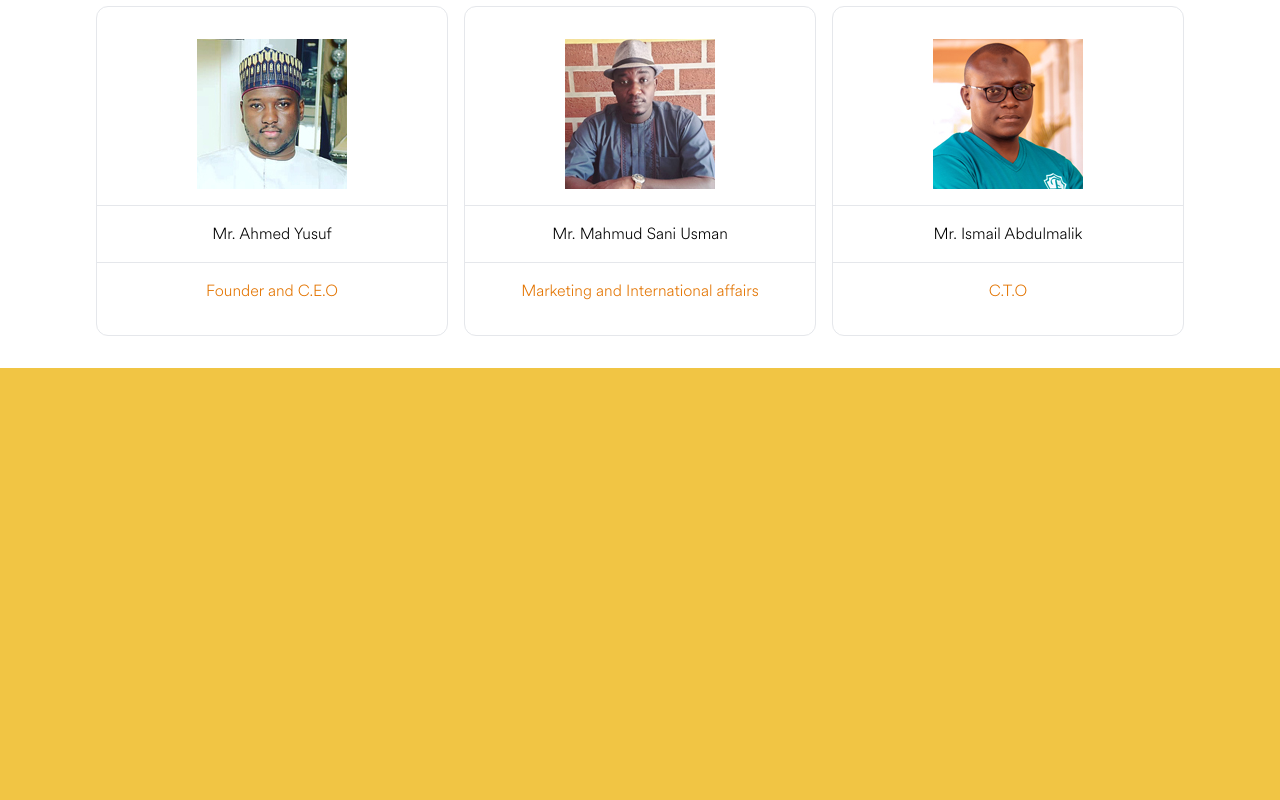
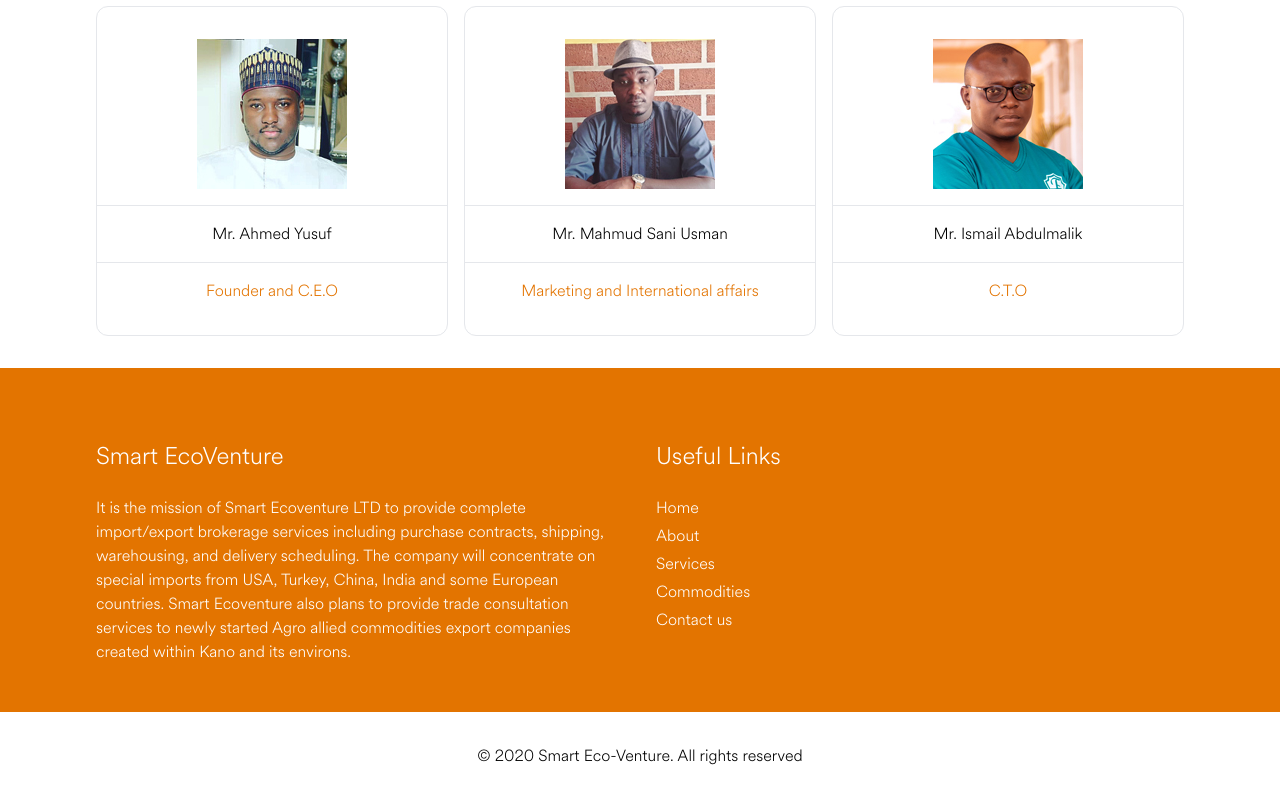
Before and after one commit to kabiryusufbashir/smartecov, a Vue app: page / in a window 1280 px wide. Shown: the part 2293-3093 px from the top of the page. Before the commit the page ends 2661 px from the top, so only its background shows below. Built offline with nearby package versions, Linux system fonts and the light colour scheme.

Commit message:
Create Footer component

```diff
--- a/src/assets/css/main.css
+++ b/src/assets/css/main.css
@@ -10,7 +10,7 @@
 
 body{
     font-family: "CircularStd Light";
-    background-color: #f1c544;
+    background-color: #e37400;
     margin: 0px;
 }
 
--- /dev/null
+++ b/src/components/Footer.vue
@@ -0,0 +1,35 @@
+<template>
+    <div class="grid grid-cols-2 gap-8 px-24 py-12">
+        <div>
+            <h2 class="my-6">
+                <a href="/" class="text-white text-2xl">Smart EcoVenture</a>
+            </h2>
+            <div class="">
+                <p class=" text-white">
+                    It is the mission of Smart Ecoventure LTD to provide complete import/export brokerage services including purchase contracts, shipping, warehousing, and delivery scheduling. The company will concentrate on special imports from USA, Turkey, China, India and some European countries. Smart Ecoventure also plans to provide trade consultation services to newly started Agro allied commodities export companies created within Kano and its environs.
+                </p>
+            </div>
+        </div>
+        <div>
+            <h6 class="text-white text-2xl my-6">Useful Links</h6>
+            <ul>
+                <li class=" my-1"><a class="text-white" href="/">Home</a></li>
+                <li class=" my-1"><a class="text-white" href="/about">About</a></li>
+                <li class=" my-1"><a class="text-white" href="/services">Services</a></li>
+                <li class=" my-1"><a class="text-white" href="/#commodities">Commodities</a></li>
+                <li class=" my-1"><a class="text-white" href="/contact">Contact us</a></li>
+            </ul>
+        </div>
+    </div>
+    <div class="bg-white py-8">
+        <div class="text-center">
+            <p class="text-black">© 2020 Smart Eco-Venture. All rights reserved</p>
+        </div>
+    </div>
+</template>
+
+<script>
+   export default {
+       name: 'Footer'
+   }
+</script>
--- a/src/views/Home.vue
+++ b/src/views/Home.vue
@@ -3,6 +3,7 @@
   <Banner />
   <Commodity />
   <Team />
+  <Footer />
 </template>
 
 <script>
@@ -10,6 +11,7 @@
 import Banner from '@/components/Banner.vue'
 import Commodity from '@/components/Commodity.vue'
 import Team from '@/components/Team.vue'
+import Footer from '@/components/Footer.vue'
 
 export default {
   name: "Home",
@@ -17,7 +19,8 @@
     Header,
     Banner,
     Commodity,
-    Team
+    Team,
+    Footer
   },
 }
 </script>
```
